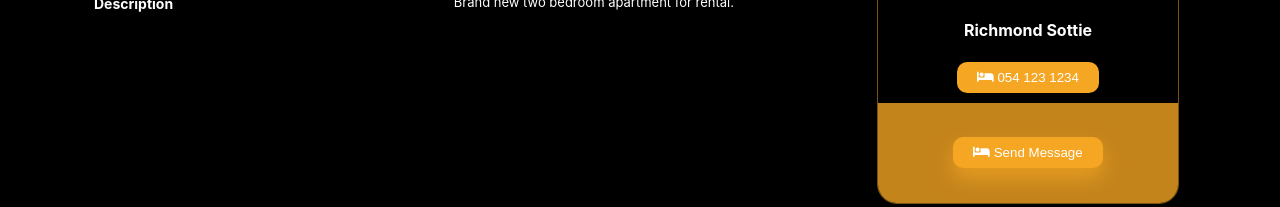
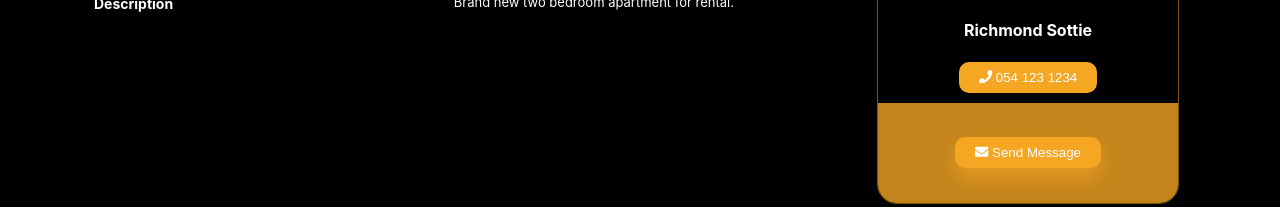
Before and after one commit to tosebikan/richhomesgh, a React (Create React App) app: page /property/1 in a window 1280 px wide. Shown: the part 745-952 px from the top of the page. Built offline with nearby package versions, Linux system fonts and the light colour scheme.

Commit message:
add correct property details contact icons

```diff
--- a/src/screens/PropertyDetailsScreen.js
+++ b/src/screens/PropertyDetailsScreen.js
@@ -6,6 +6,8 @@ import { FontAwesomeIcon } from "@fortawesome/react-fontawesome";
 import {
   faBed,
   faBath,
+  faPhone,
+  faEnvelope,
   faRulerVertical
 } from "@fortawesome/free-solid-svg-icons";
 import "./PropertyDetailsScreen.css";
@@ -121,13 +123,13 @@ function PropertyDetailsScreen(props) {
             <h4> Richmond Sottie</h4>
             <div className="property-details-call">
               <button>
-                <FontAwesomeIcon icon={faBed} /> 054 123 1234
+                <FontAwesomeIcon icon={faPhone} /> 054 123 1234
               </button>
             </div>
 
             <div className="property-details-mail">
               <button>
-                <FontAwesomeIcon icon={faBed} /> Send Message{" "}
+                <FontAwesomeIcon icon={faEnvelope} /> Send Message{" "}
               </button>
             </div>
           </div>
```
